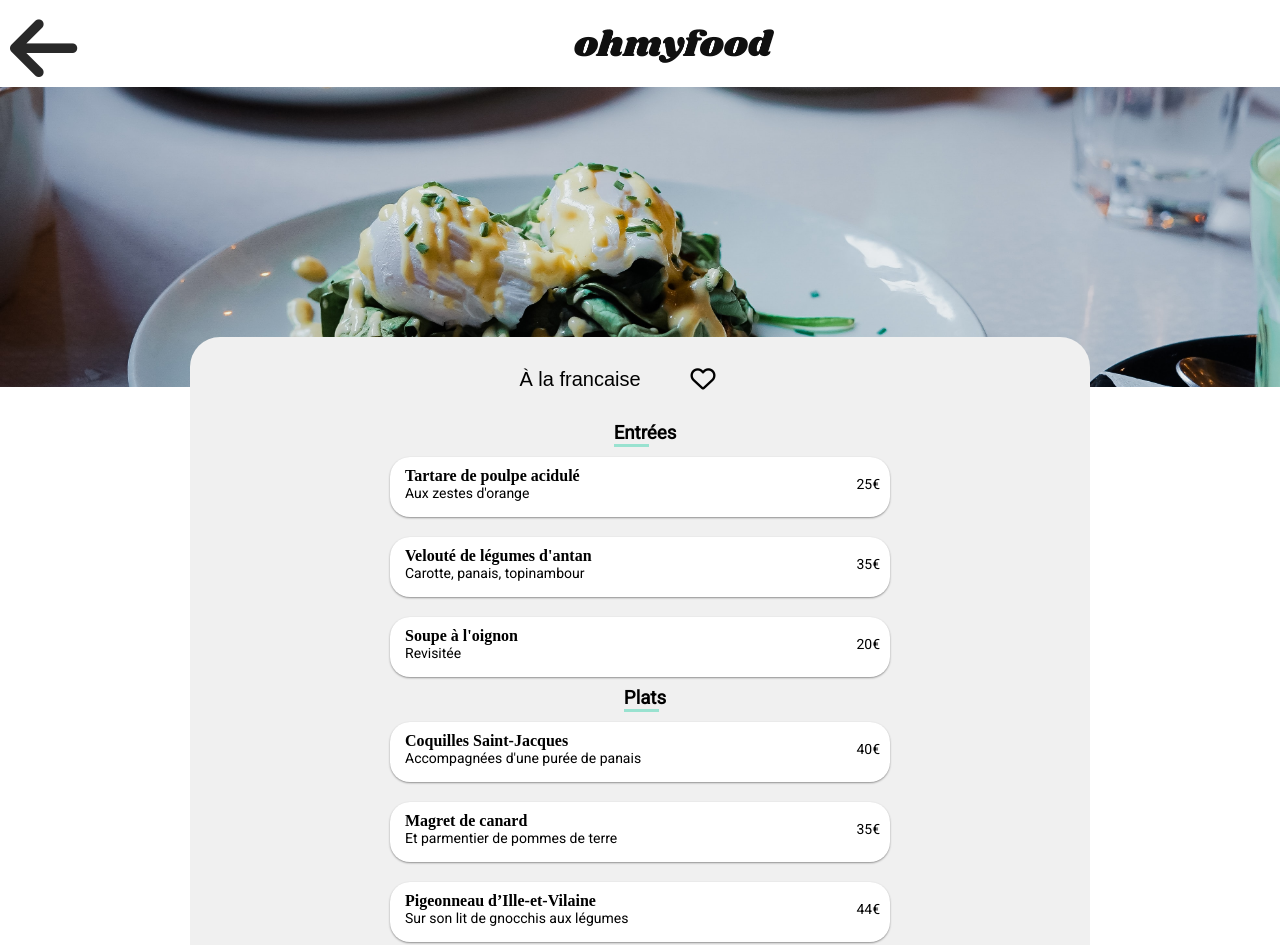
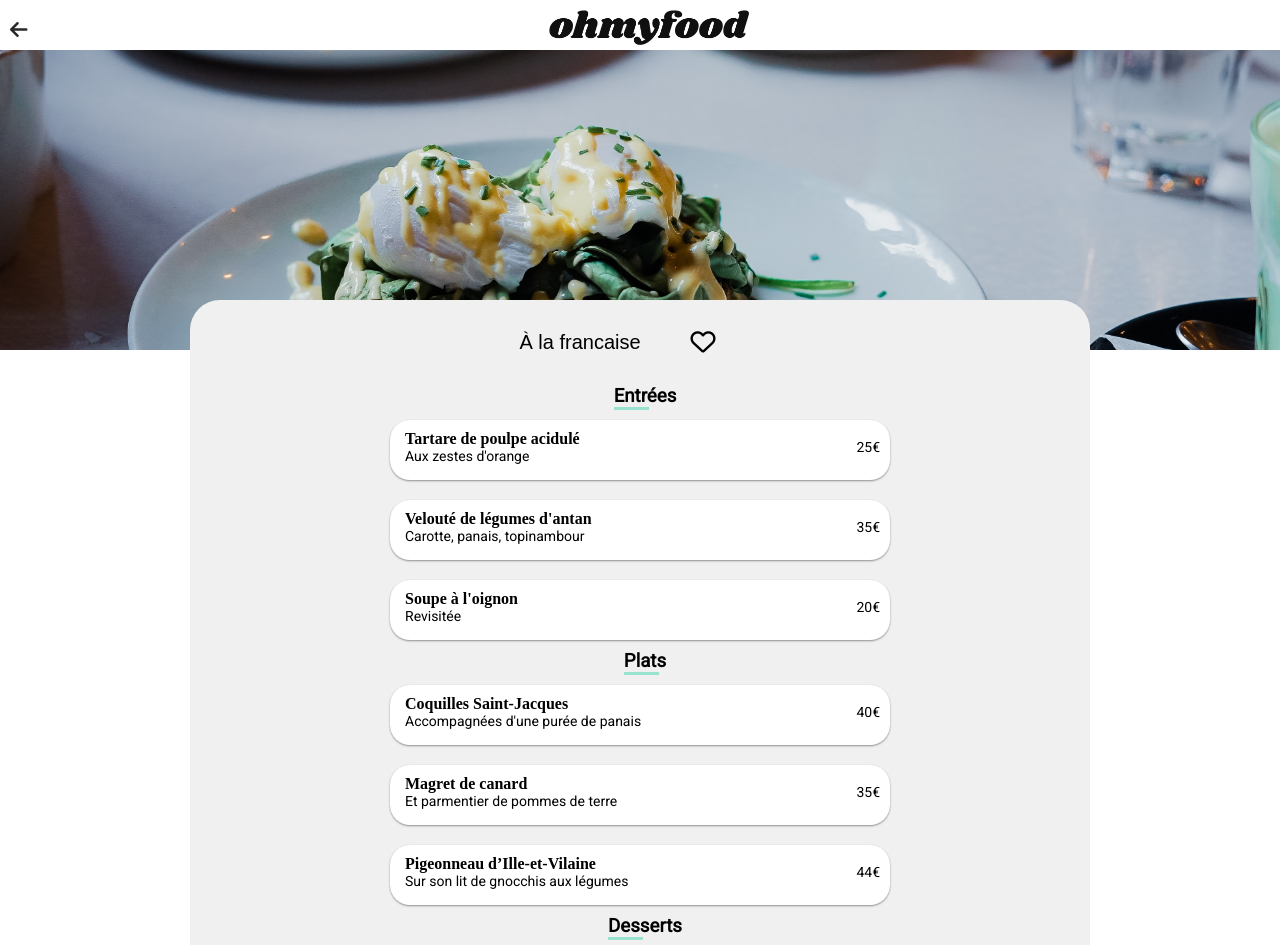
Before and after one commit to Sofsii/Ohmyfood, a website: page a_la_francaise.html in a window 1280 px wide. Shown: the top 945 px of the page. Drawn offline with Linux system fonts and the light colour scheme; a web font is replaced by a local one.

Commit message:
derniere modif commit

```diff
--- a/css/style.css
+++ b/css/style.css
@@ -162,7 +162,7 @@ i {
 }
 .header_menu i {
   color: rgb(41, 41, 41);
-  font-size: 6vw;
+  font-size: 20px;
 }
 
 .footer {
```
